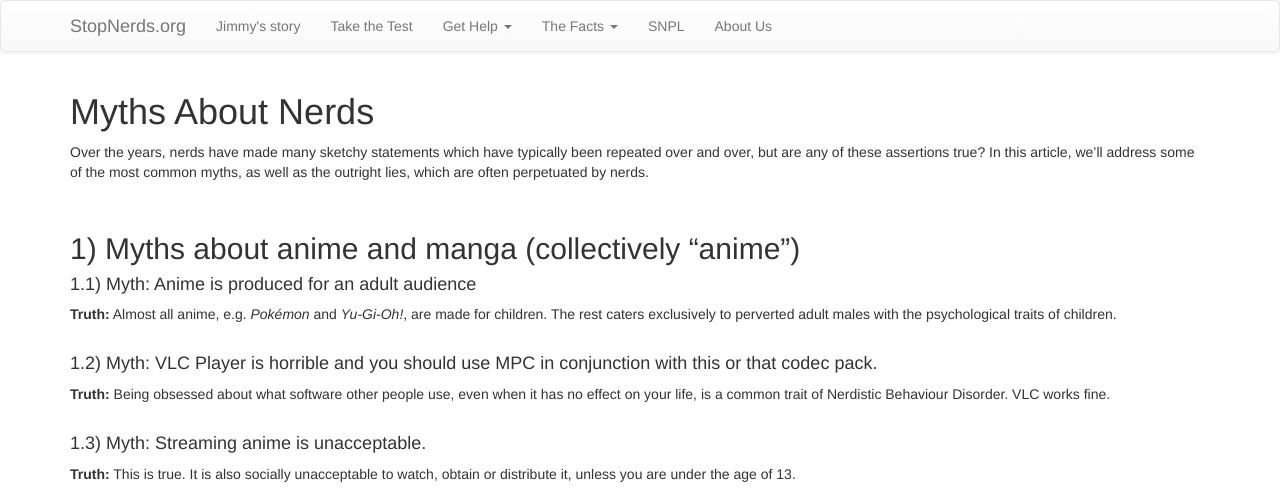
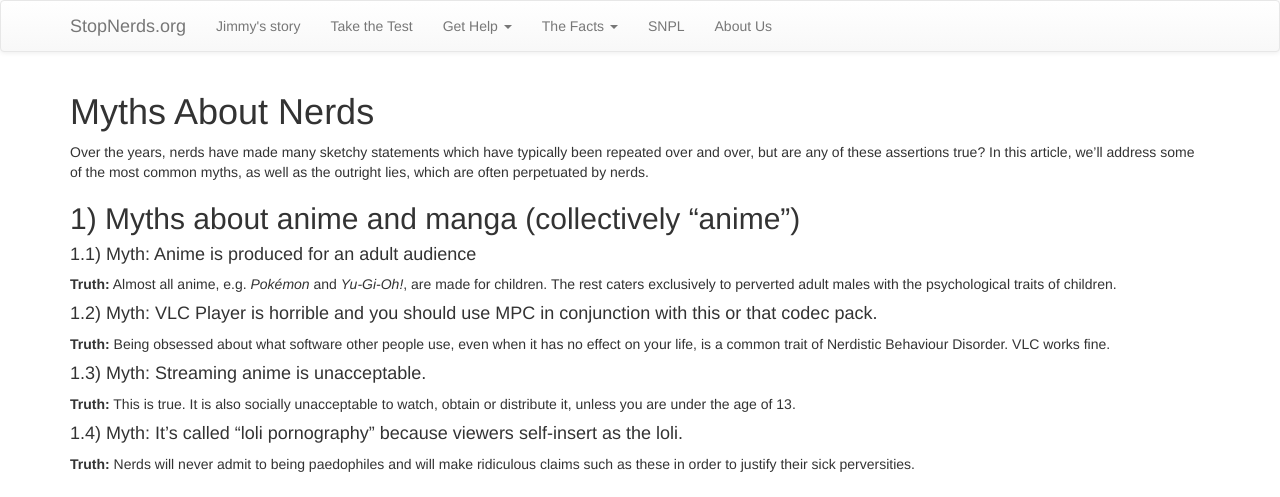
Before and after one commit to StopNerds/stopnerds.github.io, a Jekyll site: the page built from myths-about-nerds.md, in a window 1280 px wide. Shown: the top 497 px of the page. Built offline with Jekyll 4.4.1, drawn with Linux system fonts in a browser that asks for light colours; nearby versions of some CDN libraries.

Commit message:
Remove extra line breaks

```diff
--- a/myths-about-nerds.md
+++ b/myths-about-nerds.md
@@ -7,85 +7,70 @@ permalink: /myths-about-nerds/
 
 Over the years, nerds have made many sketchy statements which have typically been repeated over and over, but are any of these assertions true? In this article, we'll address some of the most common myths, as well as the outright lies, which are often perpetuated by nerds.
 
-<br>
+
 ## 1) Myths about anime and manga (collectively "anime")
 #### 1.1) Myth: Anime is produced for an adult audience
 **Truth:** Almost all anime, e.g. _Pokémon_ and _Yu-Gi-Oh!_, are made for children. The rest caters exclusively to perverted adult males with the psychological traits of children.
-<br>
-<br>
+
 #### 1.2) Myth: VLC Player is horrible and you should use MPC in conjunction with this or that codec pack.
 **Truth:** Being obsessed about what software other people use, even when it has no effect on your life, is a common trait of Nerdistic Behaviour Disorder. VLC works fine.
-<br>
-<br>
+
 #### 1.3) Myth: Streaming anime is unacceptable.
 **Truth:** This is true. It is also socially unacceptable to watch, obtain or distribute it, unless you are under the age of 13.
-<br>
-<br>
+
 #### 1.4) Myth: It's called "loli pornography" because viewers self-insert as the loli.
 **Truth:** Nerds will never admit to being paedophiles and will make ridiculous claims such as these in order to justify their sick perversities.
-<br>
-<br>
-<br>
+
 ## 2) Myths about Open Source Software
 ![]({{site.baseurl}}/img/hans_reiser.jpg)
 
 #### 2.1) Myth: Free Software and Open Source Software are two different things.
 **Truth:** A large portion of the Free Software community started referring to Free Software as "Open Source Software" in order to [distance themselves from Richard Stallman's hateful agenda](https://en.wikipedia.org/wiki/Open_Source_Initiative#Relationship_with_the_free_software_movement). That difference aside, they are essentially the same thing. We ourselves choose to use the term "Open Source Software" as we want nothing to do with Stallman.
-<br>
-<br>
+
+
 #### 2.2) Myth: Open Source Software is secure because anyone can scrutinise it.
 **Truth:** While it is true that anyone in theory could audit an Open Source project, that does not automatically make it more secure. Open Source Software is rarely ever scrutinised, let alone by reputable security experts. There have been cases of backdoors and vulnerabilities in open source projects lasting for decades before being spotted. Sources: [[1]](http://arstechnica.com/information-technology/2010/12/fbi-accused-of-planting-backdoor-in-openbsd-ipsec-stack/), [[2]](http://www.pcworld.com/article/2105145/what-you-need-to-know-about-the-gnutls-linux-bug.html).
-<br>
-<br>
+
+
 #### 2.3) Myth: Open Source Software ensures users' freedoms.
 **Truth:** The availability of source code makes no difference to the end user. Meanwhile, Open Source Software ensures that shady third parties can bundle malicious software with your code and publish it on online marketplaces (e.g. Google Play) for profit.
-<br>
-<br>
+
+
 #### 2.4) Myth: Open Source is the solution to quelling NSA surveillance.
 **Truth:** Open source makes it easier for the NSA and other government agencies worldwide to find flaws they can exploit. Additionally, the NSA's infrastructure is largely based on open source software, so by contributing to open source, [you might inadvertently be assisting the NSA](https://www.openstack.org/summit/portland-2013/session-videos/presentation/keynote-openstack-at-the-national-security-agency-nsa).
-<br>
-<br>
+
+
 #### 2.5) Myth: What most people refer to as Linux is, in fact, GNU/Linux.
+**Truth:** The core GNU software in combination with the Linux kernel is insufficient for creating a fullworthy operating system. There is no reason to give GNU special treatment in the naming of the operating system, when much of the included software is supplied by dozens of vendors other than GNU.
 
-**Truth:** The core GNU software in combination with the Linux kernel is insufficient for creating a fullworthy operating system. There is no reason to give GNU special treatment in the naming of the operating system, when much of the included software is supplied by dozens of vendors other than GNU.
-<br>
-<br>
+
 #### 2.6) Myth: Using Linux is educational as it teaches you a lot about computers.
+**Truth:** Using Linux teaches you how to use Linux. This _might_ come in handy if you want to become a computer repairman, i.e. the bottom of the barrel in the IT sector and as far as you'll get from being a scientist.
 
-**Truth:** Using Linux teaches you how to use Linux. This _might_ come in handy if you want to become a computer repairman, i.e. the bottom of the barrel in the IT sector and as far as you'll get from being a scientist.
-<br>
-<br>
+
 #### 2.7) Myth: Audio/drivers/video games/Wi-Fi are unnecassary.
+**Truth:** Nerds will never admit that Linux and similar operating systems are poorly made and, depending on distro/hardware/etc., will not be able to meet trivial requirements such as being able to use Wi-Fi, play a video game or output audio. Instead, nerds will make sure to never demand these things of their computers and claim that such needs are unnecessary.
 
-**Truth:** Nerds will never admit that Linux and similar operating systems are poorly made and, depending on distro/hardware/etc., will not be able to meet trivial requirements such as being able to use Wi-Fi, play a video game or output audio. Instead, nerds will make sure to never demand these things of their computers and claim that such needs are unnecessary.
-<br>
-<br>
+
 #### 2.8) Myth: Linux, in the form of Android, is a massive success on mobile.
+**Truth:** In terms of marketshare, yes, Android is very successful. However, no phone vendor other than Apple is able to make a substantial profit, [let alone make 93% of the total market profit](http://www.ibtimes.com/apple-dominates-smartphone-industry-93-percent-profits-1811324). Android also has a [near-100% marketshare on mobile malware](http://www.forbes.com/sites/gordonkelly/2014/03/24/report-97-of-mobile-malware-is-on-android-this-is-the-easy-way-you-stay-safe/), as Google seems more intent on squeezing money out of their operating system rather than ensuring its quality.
 
-**Truth:** In terms of marketshare, yes, Android is very successful. However, no phone vendor other than Apple is able to make a substantial profit, [let alone make 93% of the total market profit](http://www.ibtimes.com/apple-dominates-smartphone-industry-93-percent-profits-1811324). Android also has a [near-100% marketshare on mobile malware](http://www.forbes.com/sites/gordonkelly/2014/03/24/report-97-of-mobile-malware-is-on-android-this-is-the-easy-way-you-stay-safe/), as Google seems more intent on squeezing money out of their operating system rather than ensuring its quality.
-<br>
-<br>
+
 #### 2.9) Myth: I installed Linux for my {brother/sister/cousin/friend/relative} and he/she thinks it's better than Windows.
+**Truth:** Let's not fool anyone here; most likely, your friend or relative came to you for help with their computer. Instead of fixing the issue, you pushed Linux on to them, claiming it's easier to use and more stable. A non-nerd would have fixed the issue _without_ installing Linux, or left it alone entirely.
 
-**Truth:** Let's not fool anyone here; most likely, your friend or relative came to you for help with their computer. Instead of fixing the issue, you pushed Linux on to them, claiming it's easier to use and more stable. A non-nerd would have fixed the issue _without_ installing Linux, or left it alone entirely.
-<br>
-<br>
-<br>
 ## 3) Myths about nerds
-
 ### 3.1) Myth: Nerds are more capable of critical thinking than the average person.
 **Truth:** Nerds regularly repeat each others sentiments (such as the myths on this page) in echo chambers such as 4chan's /a/ & /g/ boards, YouTube comments, Twitter and kiddie internet forums. It is extremely common for nerds to believe that they are special, faultless, enlightened, euphoric or otherwise more intelligent than the average person, thus making it difficult for them to accept that their beliefs don't necessarily apply to the real world. As such, nerds are severely disadvantaged in terms of innovating and thinking outside the box.
-<br>
-<br>
+
+
 #### 3.2) Myth: Fat people with small penises actually have large penises under their fat.
 **Truth:** Obese nerds make up stuff like this in order to cope with their insecurities.
-<br>
-<br>
+
+
 #### 3.3) Myth: Nerds will one day be your boss.
 **Truth:** Most nerds end up unemployable because of their lack of real-world skills, social ineptness and unwillingness to learn. Not only will your average nerd never become a manager, but he will most likely remain NEET or, if he's lucky, work as a cashier for the rest of his life.
-<br>
-<br>
+
+
 #### 3.4) Myth: Nerds will become scientists or hold other high-level roles
 **Truth:** It is common for nerds to stand on the shoulders of giants and make outrageous claims like these. The so-called "nerds" who've helped moved science and technology forward for thousands of years have nothing in common with the nerds who promote Linux, Minecraft and Ron Paul. A prerequisite for innovation is that there are problems which need solving; nerds are not solving problems, but are instead reinventing the wheel because they are under the false belief that a solution provided by Microsoft or Apple is inherently evil.
-<br>
-<br>
```
